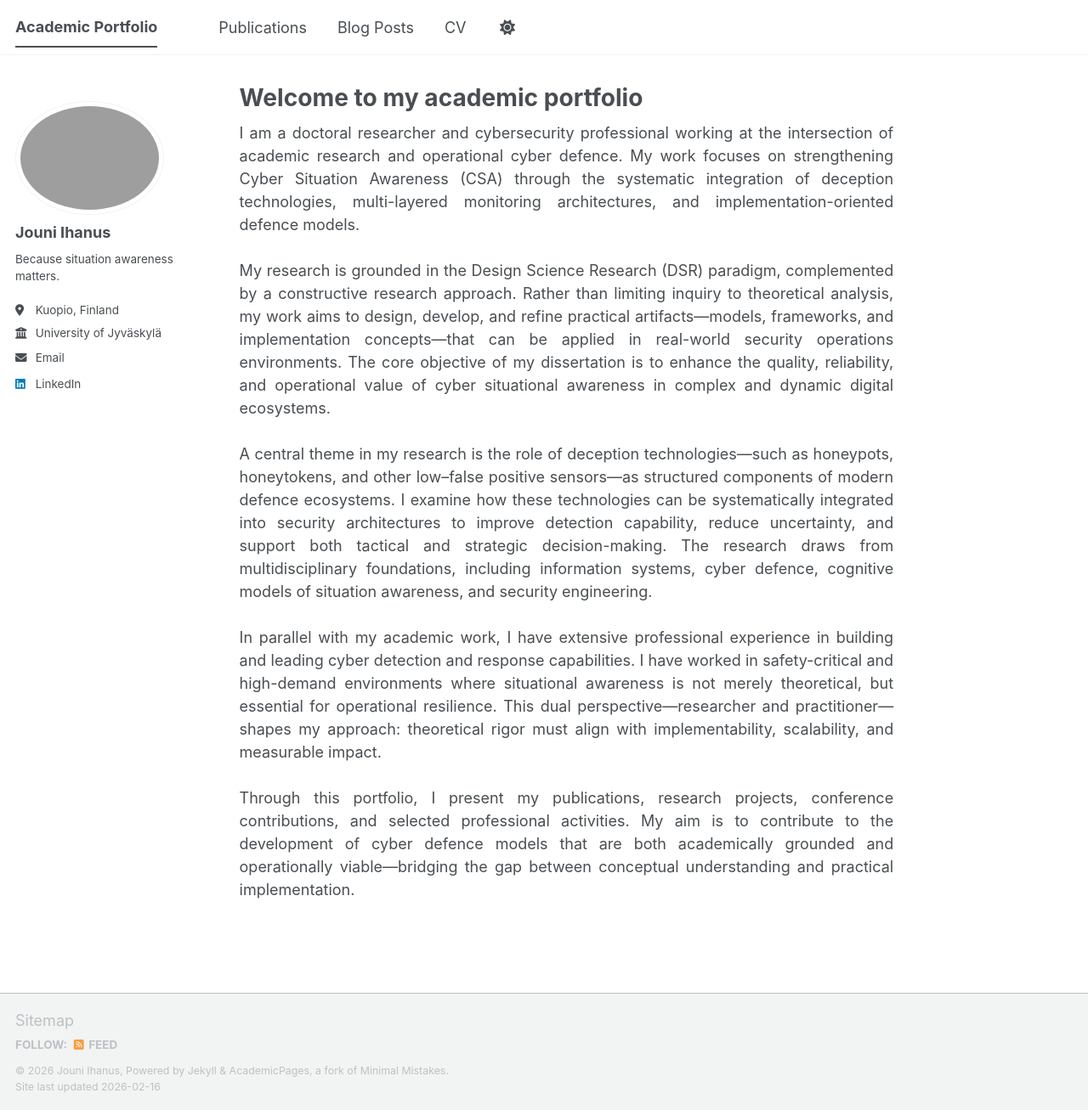
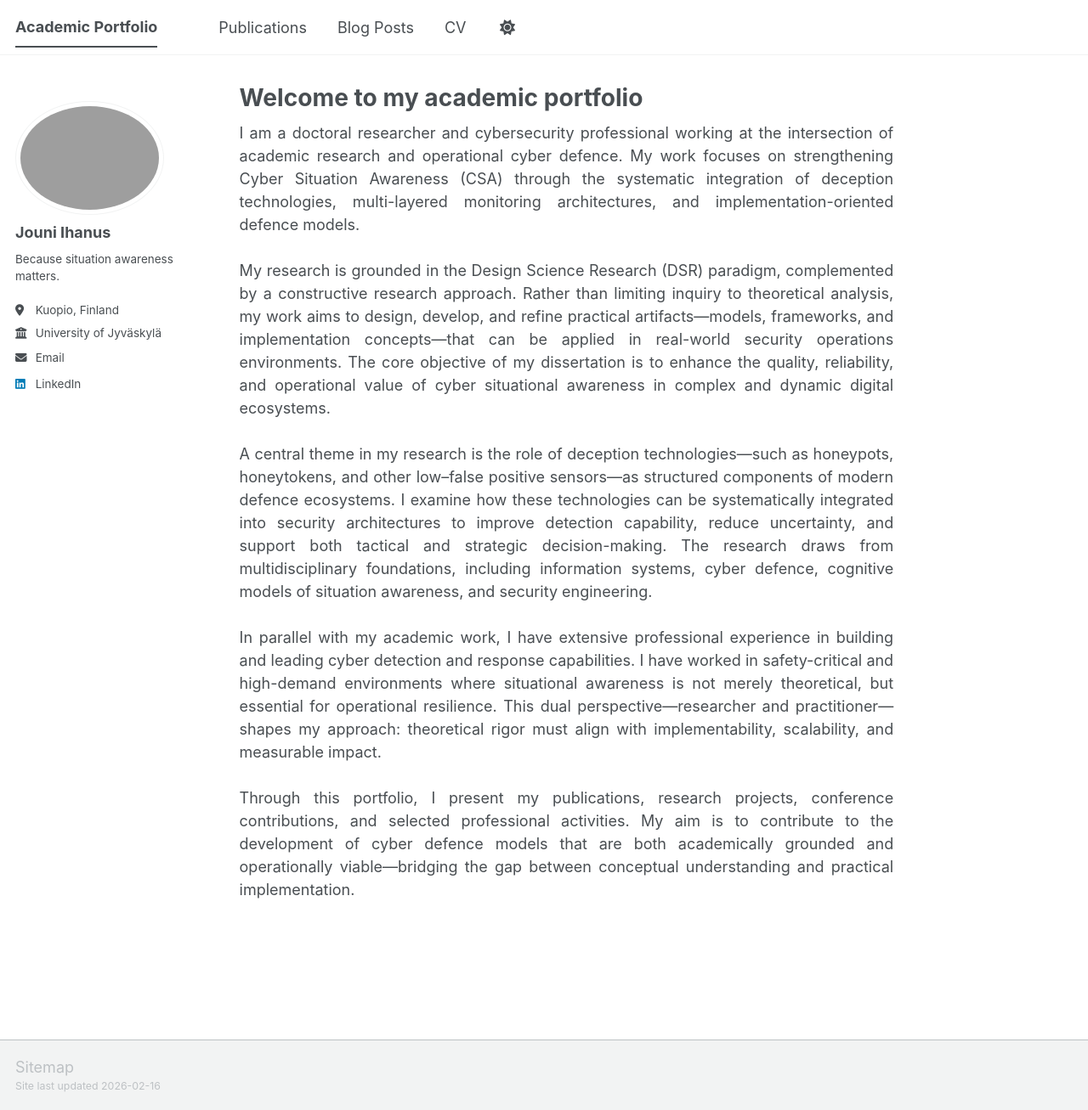
Before and after one commit to WNemesisW/WNemesisW.github.io, a Jekyll site: the page built from _pages/about.md, in a window 1280 px wide and 1307 px high. Shown: the whole window at 85% size. Built offline with Jekyll 4.4.1, drawn with Linux system fonts in a browser that asks for light colours; a script bundle is joined from its source files by our own code; library files that are not in the unit come from our copies.

Commit message:
Update footer.html

```diff
--- a/_includes/footer.html
+++ b/_includes/footer.html
@@ -1,25 +1,5 @@
 {% include base_path %}
 
-{% if site.author.github or site.author.bitbucket or site.atom_feed.hide != true %}
-<div class="page__footer-follow">
-  <ul class="social-icons">
-    {% if site.data.ui-text[site.locale].follow_label %}
-      <li><strong>{{ site.data.ui-text[site.locale].follow_label }}</strong></li>
-    {% endif %}
-    {% if site.author.github %}
-      <li><a href="https://github.com/{{ site.author.github }}"><i class="fab fa-github" aria-hidden="true"></i> GitHub</a></li>
-    {% endif %}
-    {% if site.author.bitbucket %}
-      <li><a href="https://bitbucket.org/{{ site.author.bitbucket }}"><i class="fab fa-bitbucket" aria-hidden="true"></i> Bitbucket</a></li>
-    {% endif %}
-    {% if site.atom_feed.hide != true %}
-    <li><a href="{% if site.atom_feed.path %}{{ site.atom_feed.path }}{% else %}{{ base_path }}/feed.xml{% endif %}"><i class="fa fa-fw fa-rss-square" aria-hidden="true"></i> {{ site.data.ui-text[site.locale].feed_label | default: "Feed" }}</a></li>
-    {% endif %}
-  </ul>
-</div>
-{% endif %}
-
 <div class="page__footer-copyright">
-  &copy; {{ site.time | date: '%Y' }} {{ site.name | default: site.title }}, {{ site.data.ui-text[site.locale].powered_by | default: "Powered by" }} <a href="https://jekyllrb.com" rel="nofollow">Jekyll</a> &amp; <a href="https://github.com/academicpages/academicpages.github.io">AcademicPages</a>, a fork of <a href="https://mademistakes.com/work/minimal-mistakes-jekyll-theme/" rel="nofollow">Minimal Mistakes</a>.<br />
   Site last updated {{ "now" | date: '%Y-%m-%d' }}
 </div>
```
